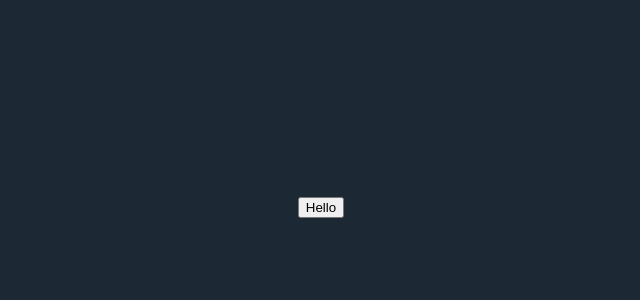
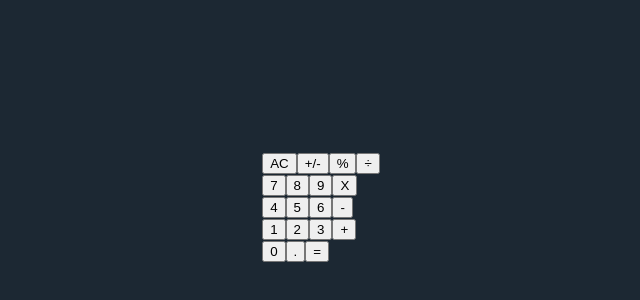
Before and after one commit to ajkacca457/Math-magicians-calculator, a React (Create React App) app: page /calculator in a window 1280 px wide. Shown: the part 200-500 px from the top of the page, without its empty margins (319-959 px from the left). Built offline with nearby package versions, Linux system fonts and the light colour scheme.

Commit message:
add buttons to button panel

```diff
--- a/src/App.js
+++ b/src/App.js
@@ -1,5 +1,5 @@
 import React, { Component } from 'react';
-import Button from './components/Button';
+import ButtonPanel from './components/ButtonPanel';
 
 class App extends Component {
   constructor(props) {
@@ -10,9 +10,8 @@
   render() {
     return (
       <div className="calculator">
-        <Button />
+        <ButtonPanel />
       </div>
-
     );
   }
 }
--- a/src/components/Button.js
+++ b/src/components/Button.js
@@ -1,12 +1,21 @@
 import React from 'react';
+import PropTypes from 'prop-types';
 
 const Button = props => {
-  console.log(props);
+  const { name } = props;
   return (
     <>
-      <button type="button">Hello</button>
+      <button type="button">{name}</button>
     </>
   );
 };
 
+Button.propTypes = {
+  name: PropTypes.string,
+};
+
+Button.defaultProps = {
+  name: '',
+};
+
 export default Button;
--- a/src/components/ButtonPanel.js
+++ b/src/components/ButtonPanel.js
@@ -1,8 +1,39 @@
 import React from 'react';
-import PropTypes from 'prop-types';
+import Button from './Button';
 
-const ButtonPanel = props => (
-  <div />
+const ButtonPanel = () => (
+  <div className="btn-panel">
+
+    <div className="btn-group">
+      <Button name="AC" />
+      <Button name="+/-" />
+      <Button name="%" />
+      <Button name="÷" />
+    </div>
+    <div className="btn-group">
+      <Button name="7" />
+      <Button name="8" />
+      <Button name="9" />
+      <Button name="X" />
+    </div>
+    <div className="btn-group">
+      <Button name="4" />
+      <Button name="5" />
+      <Button name="6" />
+      <Button name="-" />
+    </div>
+    <div className="btn-group">
+      <Button name="1" />
+      <Button name="2" />
+      <Button name="3" />
+      <Button name="+" />
+    </div>
+    <div className="btn-group">
+      <Button name="0" />
+      <Button name="." />
+      <Button name="=" />
+    </div>
+  </div>
 );
 
 export default ButtonPanel;
```
Also changed, not shown: 1 other file (tests, documents, lock files or other folders).
